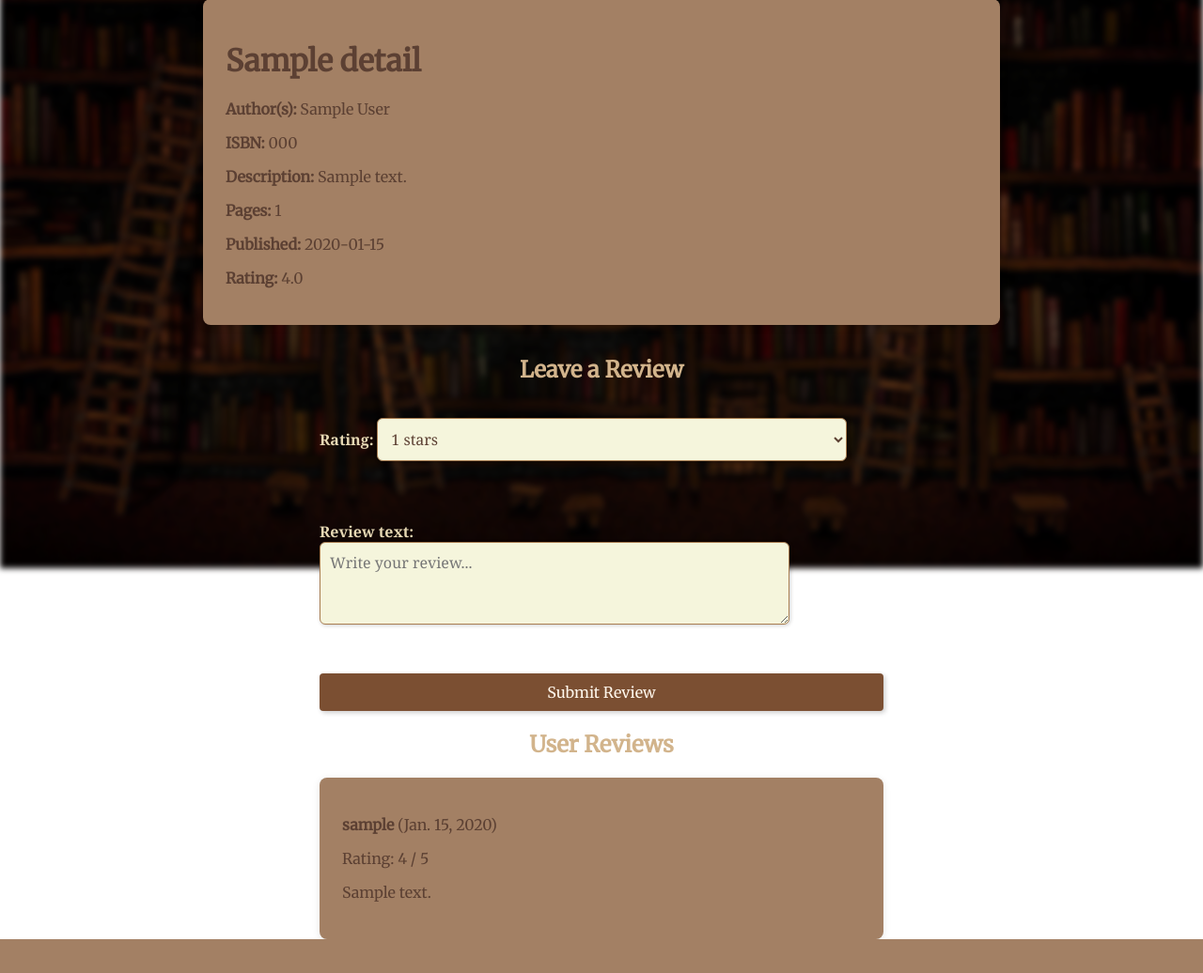
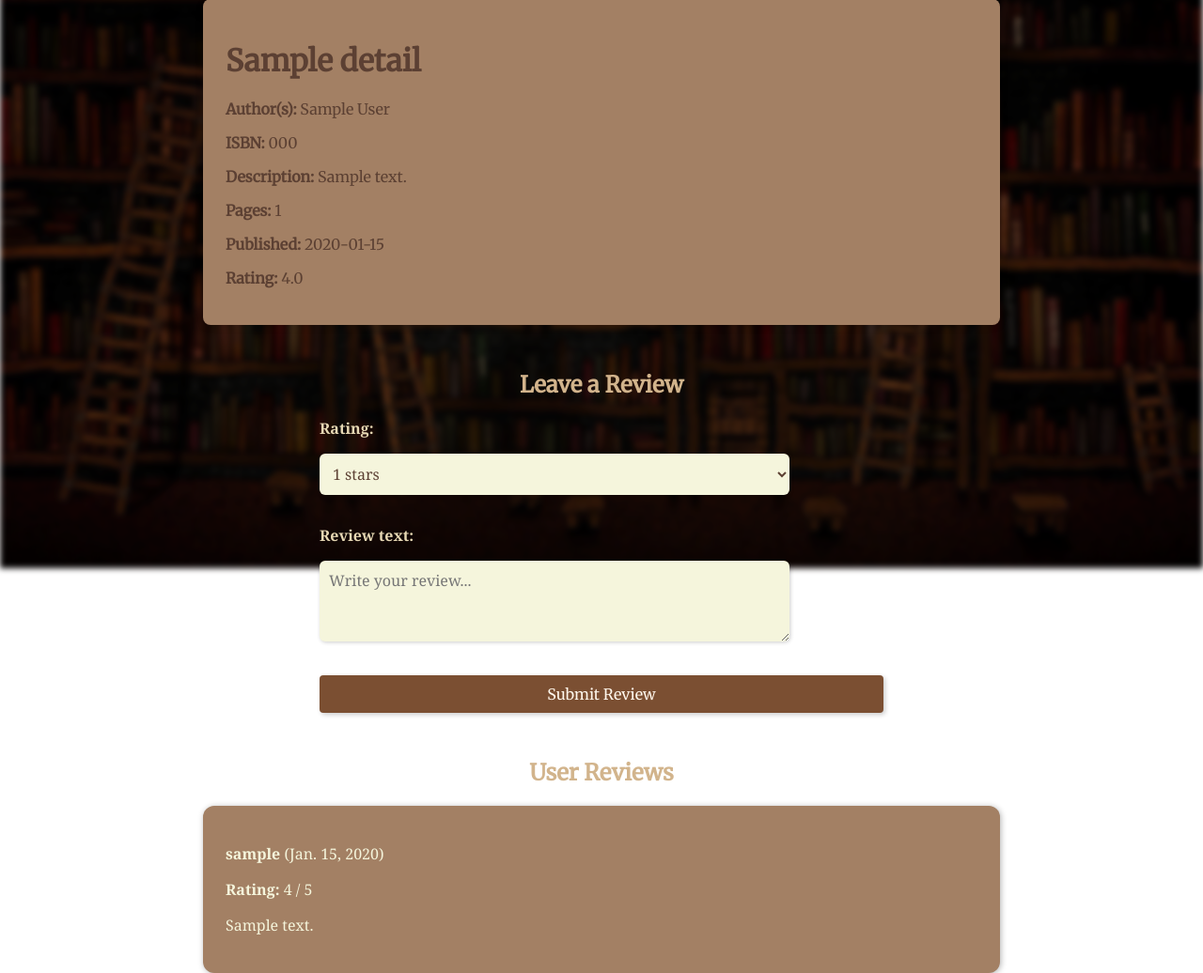
Before and after one commit to CelestineNguyen/CS4750_FinalProject, a Django app: page /books/000/ in a window 1280 px wide. Shown: the part 195-1231 px from the top of the page at 94% size. Before the commit the page ends 1195 px from the top, so only its background shows below. Run offline with Django 5.2, Linux system fonts and the light colour scheme; tables that the repository leaves empty hold one stand-in row (values such as "Sample post").

Commit message:
Fixed formatting of text box and dropdown for reviews

```diff
--- a/plot_twist/plotTwist/static/styles.css
+++ b/plot_twist/plotTwist/static/styles.css
@@ -557,3 +557,41 @@ button.delete-book-btn:hover {
 .review-form textarea {
     width: 100%;
 }
+
+
+.review-form {
+    display: flex;
+    flex-direction: column;
+    max-width: 600px;
+    margin: 0 auto 2rem auto;
+    gap: 1rem;
+}
+
+.review-form label {
+    font-weight: bold;
+    font-family: 'Georgia', serif;
+    color: #e6d8b4;
+}
+
+.review-form select,
+.review-form textarea {
+    width: 100%;
+    padding: 10px;
+    font-family: 'Georgia', serif;
+    font-size: 1rem;
+    border-radius: 6px;
+    border: none;
+    background-color: #f5f5dc;
+    color: #5c4033;
+}
+
+.review-box {
+    background-color: #a38064;
+    color: #f5f5dc;
+    padding: 1.5rem;
+    border-radius: 12px;
+    max-width: 800px;
+    margin: 1rem auto 3rem auto;
+    font-family: 'Georgia', serif;
+    box-shadow: 1px 1px 6px rgba(0, 0, 0, 0.3);
+}
--- a/plot_twist/plotTwist/templates/plotTwist/book_detail.html
+++ b/plot_twist/plotTwist/templates/plotTwist/book_detail.html
@@ -12,22 +12,24 @@
     <p><strong>Rating:</strong> {{ book.average_rating }}</p>
 </div>
 
+<h2 style="text-align:center; margin-top: 3rem;">Leave a Review</h2>
+<form method="POST" class="review-form">
+    {% csrf_token %}
+    <label for="{{ form.rating.id_for_label }}">Rating:</label>
+    {{ form.rating }}
 
-<h2 style="text-align:center;">Leave a Review</h2>
-<form method="POST" class="review-form" style="max-width: 600px; margin: auto;">
-    {% csrf_token %}
-    {{ form.as_p }}
+    <label for="{{ form.review_text.id_for_label }}">Review text:</label>
+    {{ form.review_text }}
+
     <button type="submit" class="dropdown-button">Submit Review</button>
 </form>
 
-
-<h2 style="text-align:center;">User Reviews</h2>
+<h2 style="text-align:center; margin-top: 3rem;">User Reviews</h2>
 {% if reviews %}
-    <div style="max-width: 600px; margin: auto;">
     {% for review in reviews %}
-            <div class="book-container">
+        <div class="review-box">
             <p><strong>{{ review.user.username }}</strong> ({{ review.created_at }})</p>
-                <p>Rating: {{ review.rating }} / 5</p>
+            <p><strong>Rating:</strong> {{ review.rating }} / 5</p>
             <p>{{ review.review_text }}</p>
             {% if review.user.username == request.user.username %}
                 <form method="POST" action="{% url 'delete_review' review.review_id %}">
@@ -37,7 +39,6 @@
             {% endif %}
         </div>
     {% endfor %}
-    </div>
 {% else %}
     <p style="text-align:center;">No reviews yet.</p>
 {% endif %}
```
Lines whose indentation alone changed are shown as unchanged.
